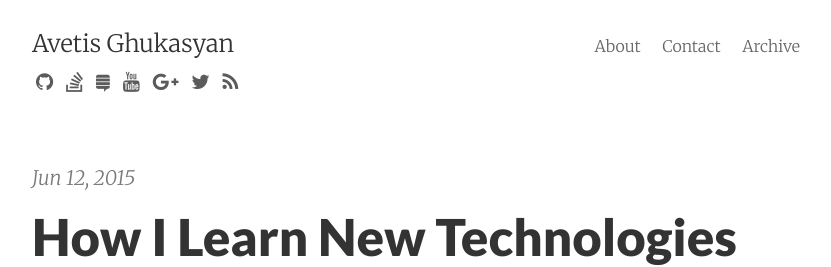
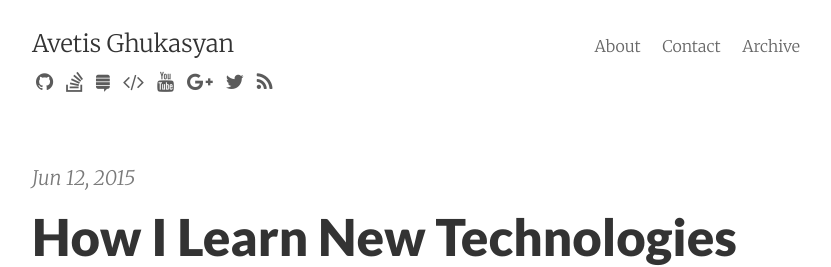
Before and after one commit to JungMinu/AvetisG.github.io, a Jekyll site: the page built from index.html, in a window 1280 px wide. Shown: the top 267 px of the page, without its empty margins (224-1055 px from the left). Built offline with Jekyll 4.4.1, drawn with Linux system fonts in a browser that asks for light colours; nearby versions of some CDN libraries; Markdown is read by kramdown in place of the engine named in the settings; the list of posts is cut into pages by our own code.

Commit message:
Adding my CodeEval public profile link.

```diff
--- a/_includes/social_links.html
+++ b/_includes/social_links.html
@@ -8,6 +8,9 @@
     {% endif %}
     {% if site.stackexchange_username %}
       <a class="fa fa-stack-exchange" href="http://programmers.stackexchange.com/users/154934/{{ site.stackexchange_username }}"></a>
+    {% endif %}
+    {% if site.codeeval_username %}
+      <a class="fa fa-code" href="https://www.codeeval.com/profile/{{ site.stackexchange_username }}/"></a>
     {% endif %}
     {% if site.youtube_username %}
       <a class="fa fa-youtube" href="https://www.youtube.com/channel/{{ site.youtube_username }}"></a>
```
